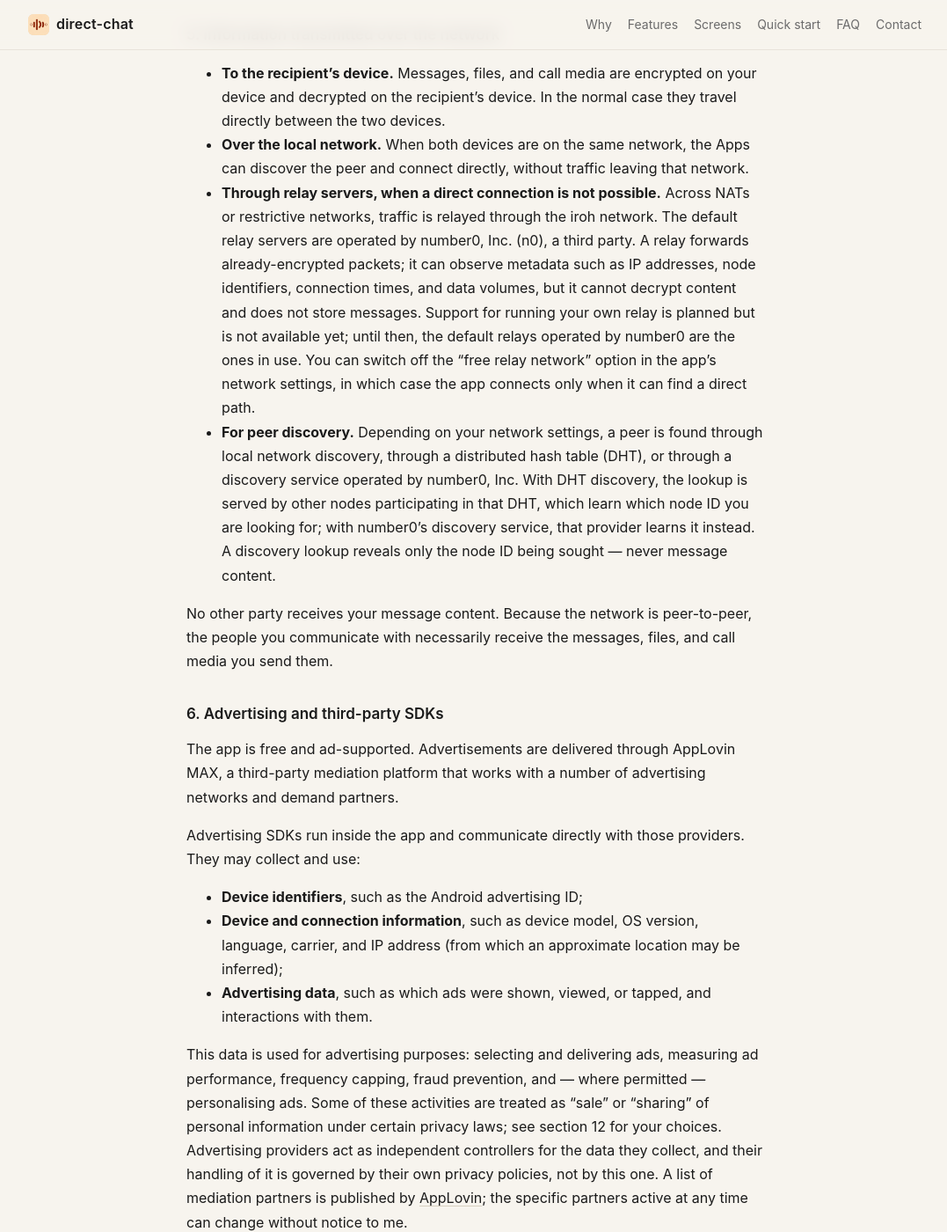
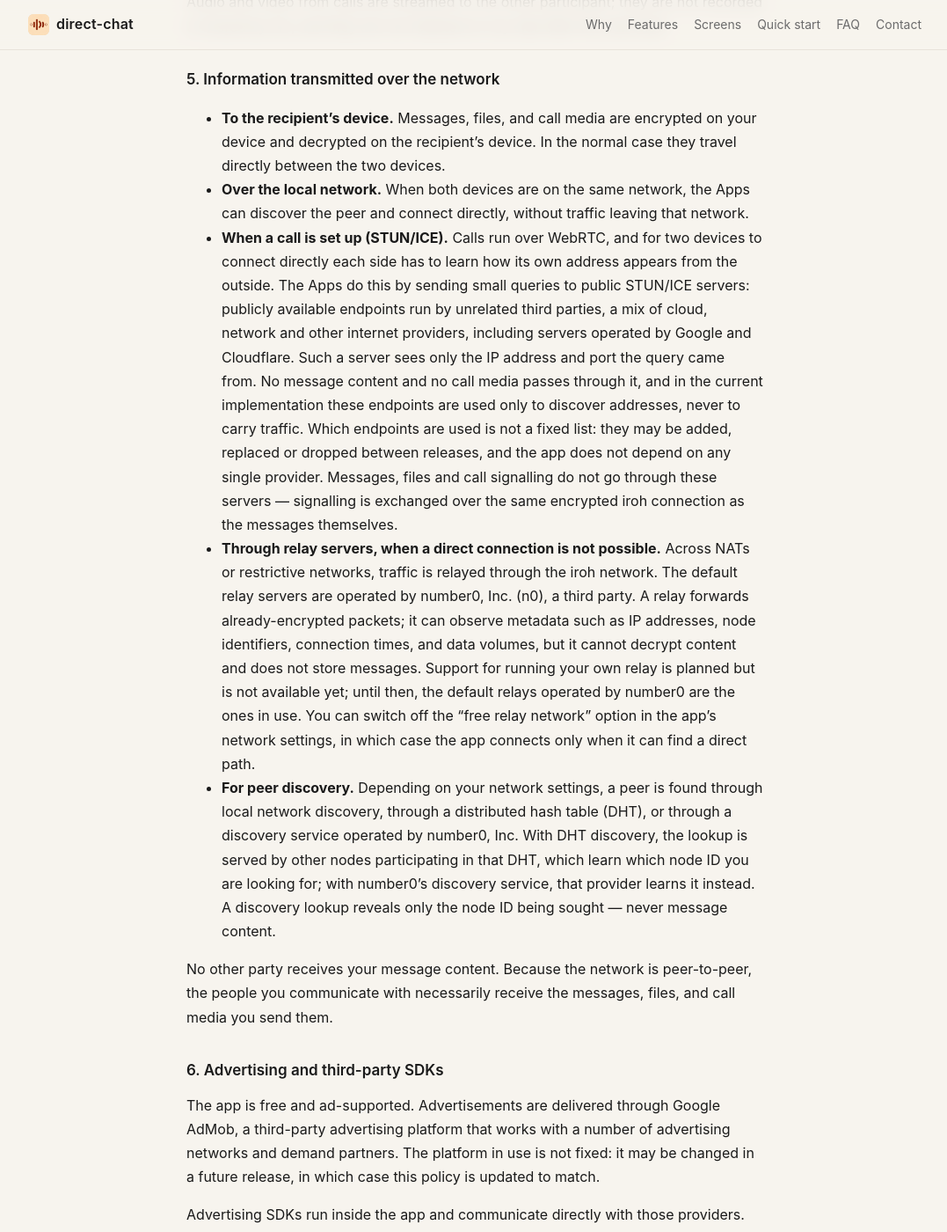
Before and after one commit to CliffHan/direct-chat-release, a Jekyll site: the page built from privacy.md, in a window 1280 px wide and 1400 px high, scrolled down 4064 px. Shown: the whole window at 88% size, without its empty margins (100-1177 px from the left). Built offline with Jekyll 4.4.1, drawn with Linux system fonts in a browser that asks for light colours; some of the changed text lies outside the part shown.

Commit message:
Correct ad platform to Google AdMob and disclose STUN/ICE servers used for calls

```diff
--- a/_config.yml
+++ b/_config.yml
@@ -13,13 +13,14 @@ app_git_sha: "efd980c"
 
 # 法律页面（/privacy/ 与 /terms/）共用的信息，改动只需在这里改一处
 legal_effective_date: "2026-09-09"          # 生效日期（YYYY-MM-DD）
-legal_last_updated: "2026-09-09"            # 最后更新日期（YYYY-MM-DD）
+legal_last_updated: "2026-09-17"            # 最后更新日期（YYYY-MM-DD）
 legal_developer: "Cliff Han"                # 开发者 / 法律责任主体名称（建议与 Play 开发者账号名称一致）
 legal_email: "cliff@clifftop.win"           # 隐私与条款联系邮箱
 legal_address: "Available upon request"     # 邮寄地址（如需，改为真实地址）
 legal_jurisdiction: "the laws of Singapore"                       # 管辖法律（中立选择，不在中国大陆上架）
 legal_forum: "courts of Singapore"                                # 争议管辖法院（前面不要加 the）
-legal_ads_platform: "AppLovin MAX"          # 广告聚合平台（广告 SDK 数据源）
+legal_ads_platform: "Google AdMob"          # 当前使用的广告平台（更换平台时只改这里，两个法律页自动同步）
+legal_ads_privacy_url: "https://policies.google.com/privacy"   # 上面平台的隐私政策链接（与上一行配套修改）
 legal_project: "direct-chat"                # 项目总称
 legal_app: "isle"                           # 当前已发布的应用名（后续新增应用在两个页面第 1 节补充即可）
 
--- a/privacy.md
+++ b/privacy.md
@@ -13,7 +13,7 @@ description: How the direct-chat applications, currently isle, handle your infor
 
 <p class="legal-meta">Effective {{ site.legal_effective_date }} · Last updated {{ site.legal_last_updated }} · Applies to the {{ site.legal_project }} applications, currently <code>{{ site.legal_app }}</code> (v{{ site.app_version }} and later), and to this website</p>
 
-<p class="callout"><strong>The short version:</strong> direct-chat has no accounts, no servers, and no analytics or crash reporting of my own. Your contacts and messages are stored only on your own device and on the devices of the people you talk to; as the developer I operate no backend service, so I have no way to read, store, or produce your messages. When a direct device-to-device connection cannot be established, traffic is relayed through the public iroh relay network, and relayed data stays encrypted end to end. The Apps are ad-supported: advertisements are served by third-party SDKs through {{ site.legal_ads_platform }}, and those SDKs collect device identifiers and ad-interaction data for their own advertising purposes, as explained in section 6.</p>
+<p class="callout"><strong>The short version:</strong> direct-chat has no accounts, no servers, and no analytics or crash reporting of my own. Your contacts and messages are stored only on your own device and on the devices of the people you talk to; as the developer I operate no backend service, so I have no way to read, store, or produce your messages. When a direct device-to-device connection cannot be established, traffic is relayed through the public iroh relay network, and relayed data stays encrypted end to end. Setting up a call also involves queries to public STUN/ICE servers, which see only the network addresses involved and never your content. The Apps are ad-supported: advertisements are served by third-party SDKs through {{ site.legal_ads_platform }}, and those SDKs collect device identifiers and ad-interaction data for their own advertising purposes, as explained in section 6.</p>
 
 <nav class="toc" aria-label="On this page">
   <p class="toc-title">On this page</p>
@@ -100,6 +100,7 @@ Audio and video from calls are streamed to the other participant; they are not r
 
 - **To the recipient's device.** Messages, files, and call media are encrypted on your device and decrypted on the recipient's device. In the normal case they travel directly between the two devices.
 - **Over the local network.** When both devices are on the same network, the Apps can discover the peer and connect directly, without traffic leaving that network.
+- **When a call is set up (STUN/ICE).** Calls run over WebRTC, and for two devices to connect directly each side has to learn how its own address appears from the outside. The Apps do this by sending small queries to public STUN/ICE servers: publicly available endpoints run by unrelated third parties, a mix of cloud, network and other internet providers, including servers operated by Google and Cloudflare. Such a server sees only the IP address and port the query came from. No message content and no call media passes through it, and in the current implementation these endpoints are used only to discover addresses, never to carry traffic. Which endpoints are used is not a fixed list: they may be added, replaced or dropped between releases, and the app does not depend on any single provider. Messages, files and call signalling do not go through these servers — signalling is exchanged over the same encrypted iroh connection as the messages themselves.
 - **Through relay servers, when a direct connection is not possible.** Across NATs or restrictive networks, traffic is relayed through the iroh network. The default relay servers are operated by number0, Inc. (n0), a third party. A relay forwards already-encrypted packets; it can observe metadata such as IP addresses, node identifiers, connection times, and data volumes, but it cannot decrypt content and does not store messages. Support for running your own relay is planned but is not available yet; until then, the default relays operated by number0 are the ones in use. You can switch off the "free relay network" option in the app's network settings, in which case the app connects only when it can find a direct path.
 - **For peer discovery.** Depending on your network settings, a peer is found through local network discovery, through a distributed hash table (DHT), or through a discovery service operated by number0, Inc. With DHT discovery, the lookup is served by other nodes participating in that DHT, which learn which node ID you are looking for; with number0's discovery service, that provider learns it instead. A discovery lookup reveals only the node ID being sought — never message content.
 
@@ -108,7 +109,7 @@ No other party receives your message content. Because the network is peer-to-pee
 ### 6. Advertising and third-party SDKs
 {: #advertising}
 
-The app is free and ad-supported. Advertisements are delivered through {{ site.legal_ads_platform }}, a third-party mediation platform that works with a number of advertising networks and demand partners.
+The app is free and ad-supported. Advertisements are delivered through {{ site.legal_ads_platform }}, a third-party advertising platform that works with a number of advertising networks and demand partners. The platform in use is not fixed: it may be changed in a future release, in which case this policy is updated to match.
 
 Advertising SDKs run inside the app and communicate directly with those providers. They may collect and use:
 
@@ -116,7 +117,7 @@ Advertising SDKs run inside the app and communicate directly with those provider
 - **Device and connection information**, such as device model, OS version, language, carrier, and IP address (from which an approximate location may be inferred);
 - **Advertising data**, such as which ads were shown, viewed, or tapped, and interactions with them.
 
-This data is used for advertising purposes: selecting and delivering ads, measuring ad performance, frequency capping, fraud prevention, and — where permitted — personalising ads. Some of these activities are treated as "sale" or "sharing" of personal information under certain privacy laws; see section 12 for your choices. Advertising providers act as independent controllers for the data they collect, and their handling of it is governed by their own privacy policies, not by this one. A list of mediation partners is published by [AppLovin](https://www.applovin.com/privacy/); the specific partners active at any time can change without notice to me.
+This data is used for advertising purposes: selecting and delivering ads, measuring ad performance, frequency capping, fraud prevention, and — where permitted — personalising ads. Some of these activities are treated as "sale" or "sharing" of personal information under certain privacy laws; see section 12 for your choices. Advertising providers act as independent controllers for the data they collect, and their handling of it is governed by their own privacy policies, not by this one. The platform's own privacy policy describes it and the partner networks it works with — see [{{ site.legal_ads_platform }}]({{ site.legal_ads_privacy_url }}) — and the partners active at any time can change without notice to me.
 
 To be clear about what advertising does **not** mean here: I receive no analytics, usage statistics, or crash reports from the app, ads are served independently of your conversations, and the content of your messages and calls is never used for advertising.
 
@@ -155,7 +156,7 @@ As the developer, I do not sell, rent, or trade personal information for money,
 
 Two kinds of transmission do occur, and are described elsewhere in this policy:
 
-- **Network infrastructure** (section 5) — relays and discovery services act purely as carriers of encrypted traffic and do not receive your message content.
+- **Network infrastructure** (section 5) — relays and discovery services act purely as carriers of encrypted traffic, and the public STUN/ICE servers queried when a call is set up see only network addresses. None of them receive your message content or call media.
 - **Advertising SDKs** (section 6) — advertising providers receive device identifiers, IP-derived approximate location, and ad-interaction data for their own advertising and measurement purposes. Some privacy laws describe this as "sharing" or "selling"; where that is the case, you can exercise the choices in section 12.
 
 If I were ever served with a legal request for user data, I would have nothing to hand over: I hold no accounts, no message content, and no communication records. I would respond accordingly and, unless legally prohibited, notify the person affected.
@@ -199,7 +200,7 @@ I do not sell your personal information for money. Where a jurisdiction treats i
 ### 13. International data transfers
 {: #transfers}
 
-The peers you connect to, the relay and discovery servers used to reach them, and the advertising providers that serve ads may be located in a country other than your own. Message content is encrypted before it leaves your device, so it is not readable in transit. Advertising data is handled by those providers under their own transfer safeguards. Cross-border transmission is inherent to how a peer-to-peer network and third-party advertising work, and is not something I can route or restrict.
+The peers you connect to, the relay and discovery servers used to reach them, the public STUN/ICE servers queried when a call is set up, and the advertising providers that serve ads may be located in a country other than your own. Message content is encrypted before it leaves your device, so it is not readable in transit. Advertising data is handled by those providers under their own transfer safeguards. Cross-border transmission is inherent to how a peer-to-peer network and third-party advertising work, and is not something I can route or restrict.
 
 ### 14. This website
 {: #website}
```
Also changed, not shown: terms.md (+1 -1 lines).
